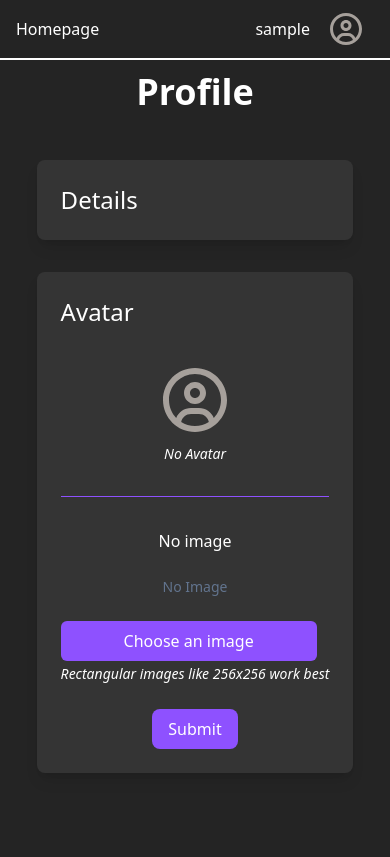
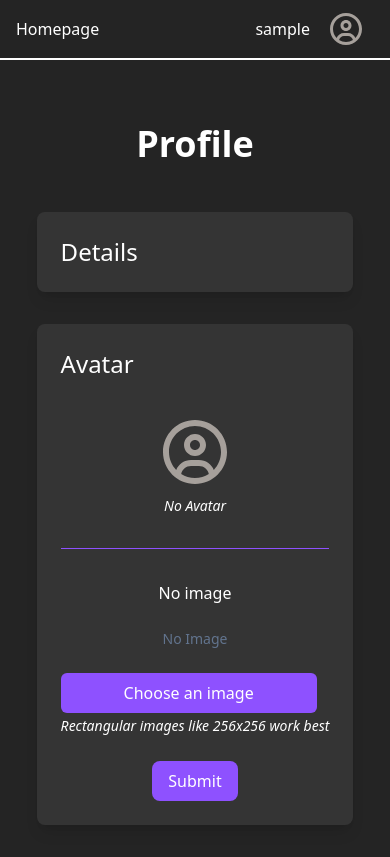
Before and after one commit to NLYanick/chat-app, a React (Vite) app in the folder frontend/: page /profile in a window 390 px wide. Built offline with nearby package versions, Linux system fonts and the light colour scheme; sample sign-in values are in the browser's storage.

Commit message:
fixed phone view & small fixes

```diff
--- a/frontend/src/react/Page.jsx
+++ b/frontend/src/react/Page.jsx
@@ -11,7 +11,7 @@ function Page() {
   return (
     <div>
       <NavBar />
-      <div className='min-h-screen flex flex-col items-center justify-center text-center'>
+      <div className='min-h-screen flex flex-col items-center justify-center text-center pt-15'>
         <Routes>
           <Route path='/login' element={<Login />}></Route>
           <Route path='/register' element={<Register />}></Route>
--- a/frontend/src/react/components/form/Form.jsx
+++ b/frontend/src/react/components/form/Form.jsx
@@ -2,7 +2,7 @@
 function Form({ children, formLabel = 'Form', backgroundColor = '#181818', onSubmit = {} }) {
   return (
     <>
-      <form className="p-12 rounded-lg shadow-lg flex flex-col gap-8 w-96"
+      <form className="p-12 rounded-lg shadow-lg flex flex-col gap-8 w-88 sm:w-96"
         style={{ backgroundColor: backgroundColor }}
         onSubmit={onSubmit}
       >
--- a/frontend/src/react/pages/Home.jsx
+++ b/frontend/src/react/pages/Home.jsx
@@ -30,10 +30,10 @@ function Home() {
 
   return (
     <>
-      <div className='flex flex-col gap-12'>
+      <div className='flex flex-col gap-12 w-full'>
         <h1 className='mb-4'>Hi</h1>
         <p>{data ?? 'NULL'}</p>
-        <p>{JSON.stringify(user) ?? 'NULL'}</p>
+        <p className='wrap-break-word'>{JSON.stringify(user) ?? 'NULL'}</p>
       </div>
     </>
   );
--- a/frontend/src/react/pages/Profile.jsx
+++ b/frontend/src/react/pages/Profile.jsx
@@ -86,8 +86,8 @@ function Profile() {
         />
       </Modal>
 
-      <div className='flex flex-col gap-8'>
-        <h1 className='text-4xl font-semibold mb-4'>Profile</h1>
+      <div className='flex flex-col gap-8 pb-8'>
+        <h1 className='text-4xl font-semibold mt-16 sm:mt-8 mb-4'>Profile</h1>
 
         <div className='bg-(--primary-color-light) rounded-lg shadow-lg p-6 text-left flex flex-col gap-8'>
           <h2 className='text-2xl'>Details</h2>
```
Also changed, not shown: 1 other file (tests, documents, lock files or other folders).
